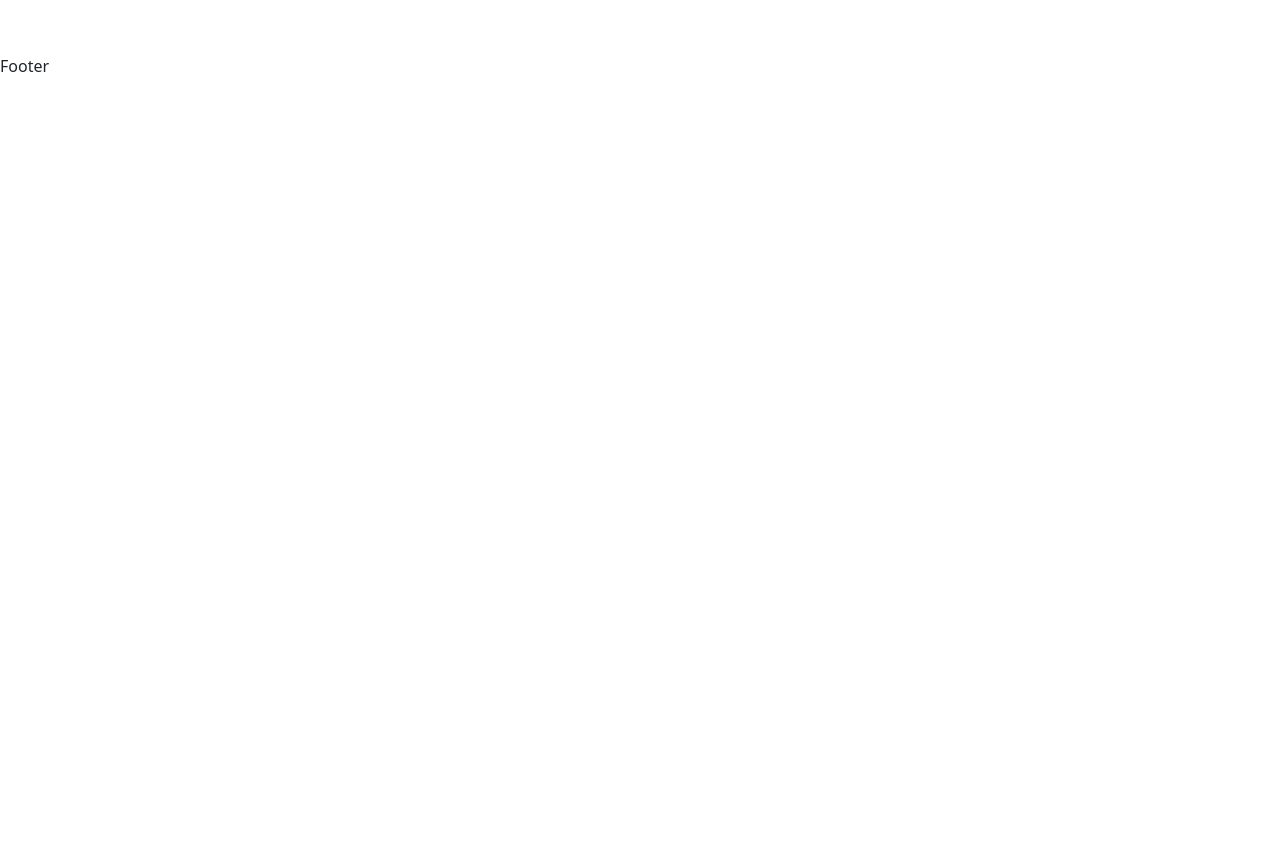
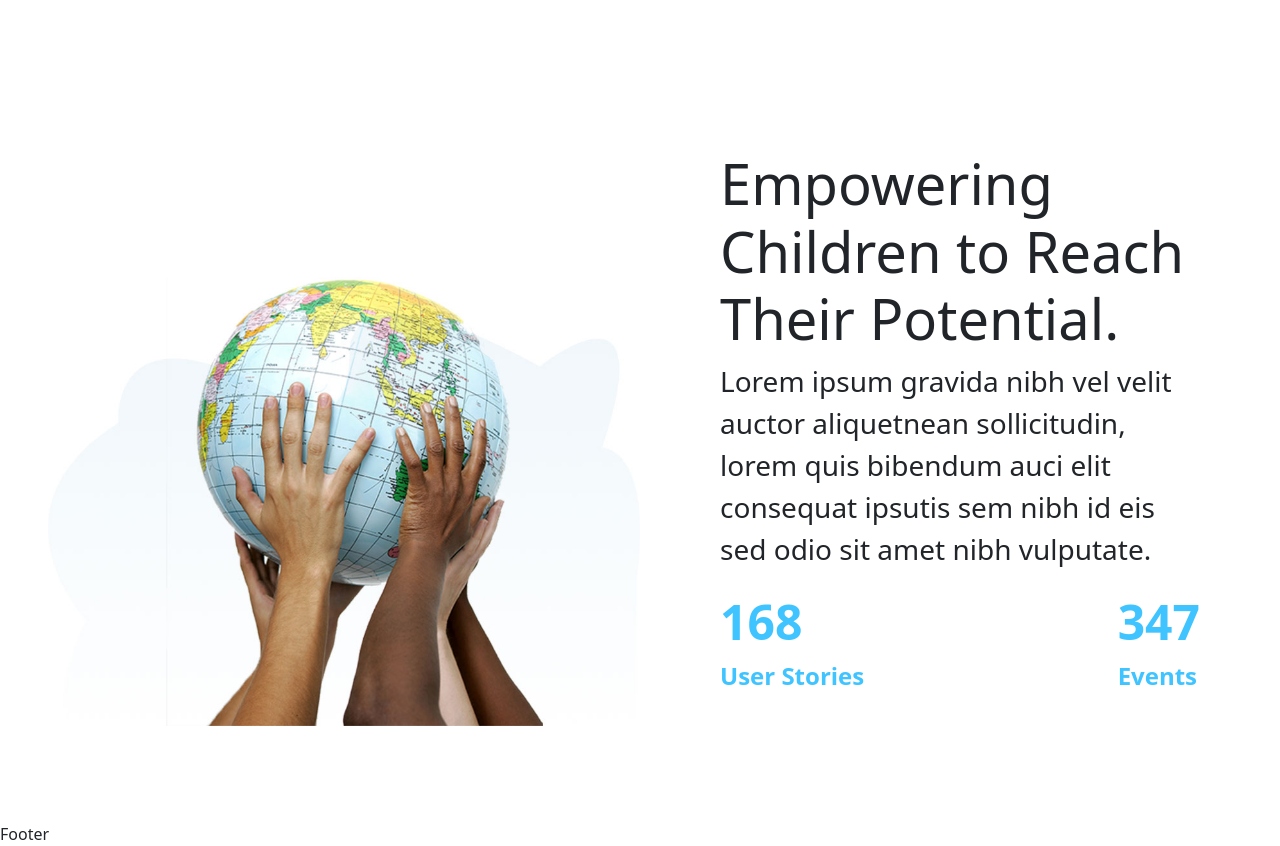
Before and after one commit to totarochristian/proj-html-vuejs, a Vue app: page / in a window 1280 px wide. Shown: the part 2180-3026 px from the top of the page. Before the commit the page ends 2258 px from the top, so only its background shows below. Built offline with nearby package versions, Linux system fonts and the light colour scheme.

Commit message:
Define the reach potential component and install it inside the main component

```diff
--- a/src/components/Main/MainComponent.vue
+++ b/src/components/Main/MainComponent.vue
@@ -2,18 +2,21 @@
   <main>
     <SubjectsComponent />
     <InHomeTutoringComponent />
+    <ReachPotentialComponent />
   </main>
 </template>
 
 <script>
   import SubjectsComponent from './Subjects/SubjectsComponent.vue';
   import InHomeTutoringComponent from './InHomeTutoringComponent.vue';
+  import ReachPotentialComponent from './ReachPotentialComponent.vue';
 
   export default {
     name: 'Main',
     components:{
       SubjectsComponent,
-      InHomeTutoringComponent
+      InHomeTutoringComponent,
+      ReachPotentialComponent
     }
   }
 </script>
--- /dev/null
+++ b/src/components/Main/ReachPotentialComponent.vue
@@ -0,0 +1,58 @@
+<template>
+  <div id="reachPotential" class="d-flex justify-content-center align-items-end gap-4">
+    <img src="/img/h5-img-2.jpg" alt="Image of the world">
+    <div id="reachPotentialContent" class="ps-4">
+      <h2>Empowering Children to Reach Their Potential.</h2>
+      <p class="fs-3">Lorem ipsum gravida nibh vel velit auctor aliquetnean sollicitudin, lorem quis bibendum auci elit consequat ipsutis sem nibh id eis sed odio sit amet nibh vulputate.</p>
+      <div class="d-flex justify-content-between align-items-center gap-4">
+        <div class="results fs-4 fw-bold d-flex flex-column">
+          <span>168</span>
+          <span class="text-capitalize">User stories</span>
+        </div>
+        <div class="results fs-4 fw-bold d-flex flex-column">
+          <span>347</span>
+          <span class="text-capitalize">Events</span>
+        </div>
+      </div>
+    </div>
+  </div>
+</template>
+
+<script>
+  export default {
+    name: 'ReachPotential'
+  }
+</script>
+
+<style lang="scss" scoped>
+  @use '../../assets/styles/partial/variables' as *;
+  #reachPotential{
+    margin: 6rem 3rem;
+    img{
+      width: 50%;
+      height: auto;
+      max-width: 650px;
+    }
+    #reachPotentialContent{
+      max-width: 600px;
+      margin: 2rem;
+      h2{
+        font-size: 3.5rem;
+      }
+      .results{
+        color: $buttonColor1;
+        span:first-child{
+          font-size: 3rem;
+        }
+      }
+    }
+  }
+  @media screen and (max-width: 1173px) {
+    #reachPotential{
+      flex-wrap: wrap;
+      img{
+        width: 100%;
+      }
+    }
+  }
+</style>
```
